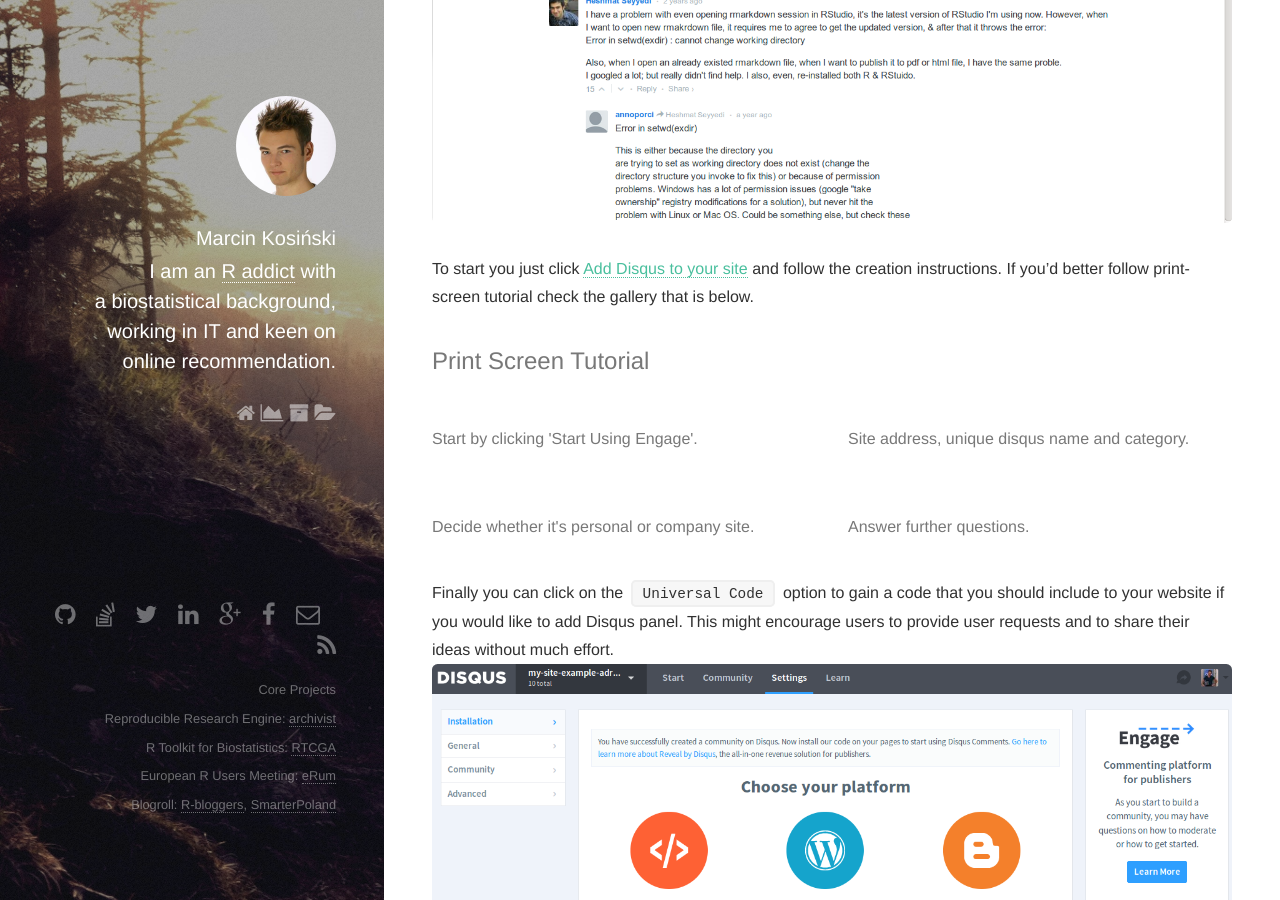
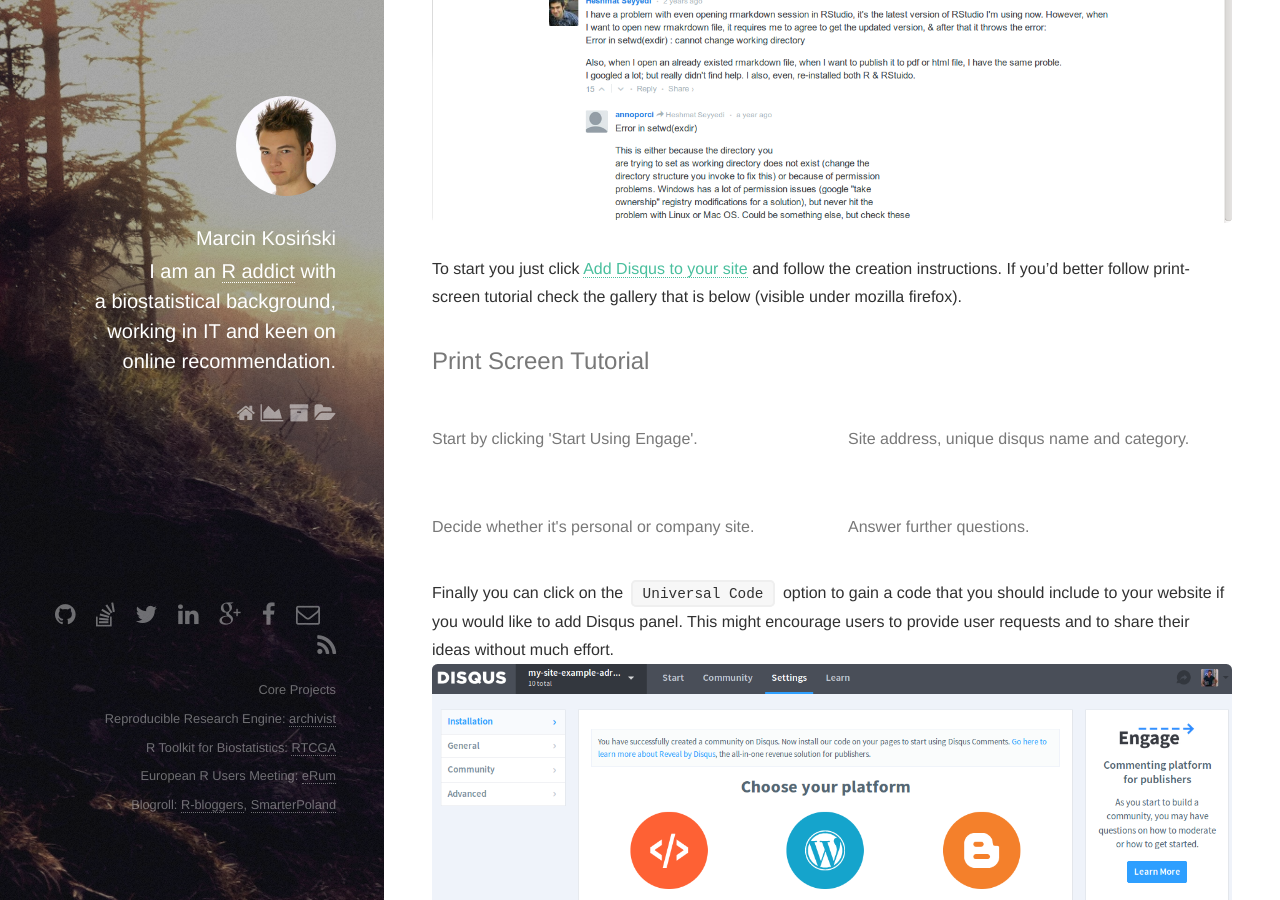
Before and after one commit to MarcinKosinski/MarcinKosinski.github.io, a Jekyll site: the page built from _posts/2016-04-20-Disqus-Shinydashboards.md, in a window 1280 px wide and 900 px high, scrolled down 1454 px. Built offline with Jekyll 4.4.1, drawn with Linux system fonts in a browser that asks for light colours; comment, search, counter and statistics services are not loaded.

Commit message:
note about firefox

```diff
--- a/_posts/2016-04-20-Disqus-Shinydashboards.md
+++ b/_posts/2016-04-20-Disqus-Shinydashboards.md
@@ -25,7 +25,7 @@
 It's a [Disqus](https://disqus.com/) panel! It is widely used by RStudio in their homepage of [rmarkdown](http://rmarkdown.rstudio.com/) package. You can see it at the bottom of each subsite (and even on my blog subwebsites).
 <img src="/images/fulls/disqus_rmarkdown.png" class="fit image">
 
-To start you just click [Add Disqus to your site](https://publishers.disqus.com/engage?utm_source=rmarkdown&utm_medium=Disqus-Footer) and follow the creation instructions. If you'd better follow print-screen tutorial check the gallery that is below.
+To start you just click [Add Disqus to your site](https://publishers.disqus.com/engage?utm_source=rmarkdown&utm_medium=Disqus-Footer) and follow the creation instructions. If you'd better follow print-screen tutorial check the gallery that is below (visible under mozilla firefox).
 
 <div id ="gallery">
 					<section id="two">
--- a/_source/2016-04-20-Disqus-Shinydashboards.Rmd
+++ b/_source/2016-04-20-Disqus-Shinydashboards.Rmd
@@ -39,7 +39,7 @@
 It's a [Disqus](https://disqus.com/) panel! It is widely used by RStudio in their homepage of [rmarkdown](http://rmarkdown.rstudio.com/) package. You can see it at the bottom of each subsite (and even on my blog subwebsites).
 <img src="/images/fulls/disqus_rmarkdown.png" class="fit image">
 
-To start you just click [Add Disqus to your site](https://publishers.disqus.com/engage?utm_source=rmarkdown&utm_medium=Disqus-Footer) and follow the creation instructions. If you'd better follow print-screen tutorial check the gallery that is below.
+To start you just click [Add Disqus to your site](https://publishers.disqus.com/engage?utm_source=rmarkdown&utm_medium=Disqus-Footer) and follow the creation instructions. If you'd better follow print-screen tutorial check the gallery that is below (visible under mozilla firefox).
 
 <div id ="gallery">
 					<section id="two">
```
